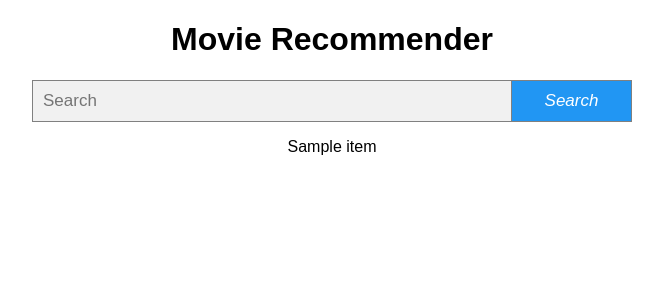
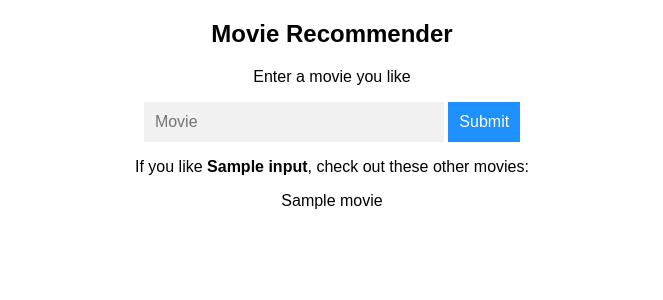
Before and after one commit to thn099/movie_recommender, a Flask app: template flaskapp/templates/home.html in a window 1280 px wide. Shown: the top 300 px of the page, without its empty margins (308-971 px from the left). Run offline with Flask 2, Linux system fonts and the light colour scheme; the template is opened without the code that fills it: most values are stand-ins (such as "Sample title", 1, 10 or a date in 2020); some libraries are stand-ins or nearby versions.

Commit message:
add autocomplete and demo

```diff
--- a/flaskapp/templates/home.html
+++ b/flaskapp/templates/home.html
@@ -1,30 +1,168 @@
-<!-- Search Bar -->
 <!DOCTYPE html>
 <html>
 <head>
-        <meta name="viewport" content="width=device-width, initial-
-        scale=1">
-        <link rel="stylesheet"
-        href="https://cdnjs.cloudflare.com/ajax/libs/font-
-        awesome/4.7.0/css/font-awesome.min.css">
-        <link rel="stylesheet" href="/static/main.css">
+<meta name="viewport" content="width=device-width, initial-scale=1.0">
+<style>
+* {
+  box-sizing: border-box;
+}
+
+body {
+  font: 16px Arial;
+}
+
+
+.autocomplete {
+  position: relative;
+  display: inline-block;
+}
+
+input {
+  border: 1px solid transparent;
+  background-color: #f1f1f1;
+  padding: 10px;
+  font-size: 16px;
+}
+
+input[type=text] {
+  background-color: #f1f1f1;
+  width: 100%;
+}
+
+input[type=submit] {
+  background-color: DodgerBlue;
+  color: #fff;
+  cursor: pointer;
+}
+
+.autocomplete-items {
+  position: absolute;
+  border: 1px solid #d4d4d4;
+  border-bottom: none;
+  border-top: none;
+  z-index: 99;
+  top: 100%;
+  left: 0;
+  right: 0;
+}
+
+.autocomplete-items div {
+  padding: 10px;
+  cursor: pointer;
+  background-color: #fff;
+  border-bottom: 1px solid #d4d4d4;
+}
+
+.autocomplete-items div:hover {
+  background-color: #e9e9e9;
+}
+
+.autocomplete-active {
+  background-color: DodgerBlue !important;
+  color: #ffffff;
+}
+</style>
 </head>
 <body>
-        <h1><center>Movie Recommender</center></h1>
-        <form class="example" method="post" action=""
-         style="margin:auto;max-width:600px">
-            <input type="text" placeholder="Search" name="movie">
-            <button type="submit"><i>Search</i>
-            </button>
+<center>
+<h2>Movie Recommender</h2>
+
+<p>Enter a movie you like</p>
+
+<form autocomplete="off" action="/">
+  <div class="autocomplete" style="width:300px;">
+    <input id="myInput" type="text" name="input" placeholder="Movie">
+  </div>
+  <input type="submit">
 </form>
+
 <p></p>
-        <center>
-        {% for item in data %}
+
+{% if input %}
+  {% if recommendations %}
+    <p>If you like <b>{{input}}</b>, check out these other movies:</p>
+    <p></p>
+    {% for movie in recommendations %}
     <tr>
-                <td> {{item}}</td>
+        <td> {{movie}}</td>
         </br>
     </tr>
     {% endfor %}
+  {% else %}
+    <p>Movie not found</p>
+  {% endif %}
+{% endif %}
+
 </center>
+
+<script>
+function autocomplete(inp, arr) {
+  var currentFocus;
+  inp.addEventListener("input", function(e) {
+      var a, b, i, val = this.value;
+      closeAllLists();
+      if (!val) { return false;}
+      currentFocus = -1;
+      a = document.createElement("DIV");
+      a.setAttribute("id", this.id + "autocomplete-list");
+      a.setAttribute("class", "autocomplete-items");
+      this.parentNode.appendChild(a);
+      for (i = 0; i < arr.length; i++) {
+        if (arr[i].substr(0, val.length).toUpperCase() == val.toUpperCase()) {
+          b = document.createElement("DIV");
+          b.innerHTML = "<strong>" + arr[i].substr(0, val.length) + "</strong>";
+          b.innerHTML += arr[i].substr(val.length);
+          b.innerHTML += "<input type='hidden' value='" + arr[i] + "'>";
+          b.addEventListener("click", function(e) {
+              inp.value = this.getElementsByTagName("input")[0].value;
+              closeAllLists();
+          });
+          a.appendChild(b);
+        }
+      }
+  });
+  inp.addEventListener("keydown", function(e) {
+      var x = document.getElementById(this.id + "autocomplete-list");
+      if (x) x = x.getElementsByTagName("div");
+      if (e.keyCode == 40) {
+        currentFocus++;
+        addActive(x);
+      } else if (e.keyCode == 38) {
+        currentFocus--;
+        addActive(x);
+      } else if (e.keyCode == 13) {
+        e.preventDefault();
+        if (currentFocus > -1) {
+          if (x) x[currentFocus].click();
+        }
+      }
+  });
+  function addActive(x) {
+    if (!x) return false;
+    removeActive(x);
+    if (currentFocus >= x.length) currentFocus = 0;
+    if (currentFocus < 0) currentFocus = (x.length - 1);
+    x[currentFocus].classList.add("autocomplete-active");
+  }
+  function removeActive(x) {
+    for (var i = 0; i < x.length; i++) {
+      x[i].classList.remove("autocomplete-active");
+    }
+  }
+  function closeAllLists(elmnt) {
+    var x = document.getElementsByClassName("autocomplete-items");
+    for (var i = 0; i < x.length; i++) {
+      if (elmnt != x[i] && elmnt != inp) {
+        x[i].parentNode.removeChild(x[i]);
+      }
+    }
+  }
+  document.addEventListener("click", function (e) {
+      closeAllLists(e.target);
+  });
+}
+var movie_list = {{ movie_list | tojson }};
+autocomplete(document.getElementById("myInput"), movie_list);
+</script>
 </body>
 </html>
```
Also changed, not shown: flaskapp/movie_app.py (+13 -8 lines), flaskapp/recommender.py (+6 -3 lines), README.md, demo.gif (added), ui.png (deleted). Lines whose indentation alone changed are shown as unchanged.
